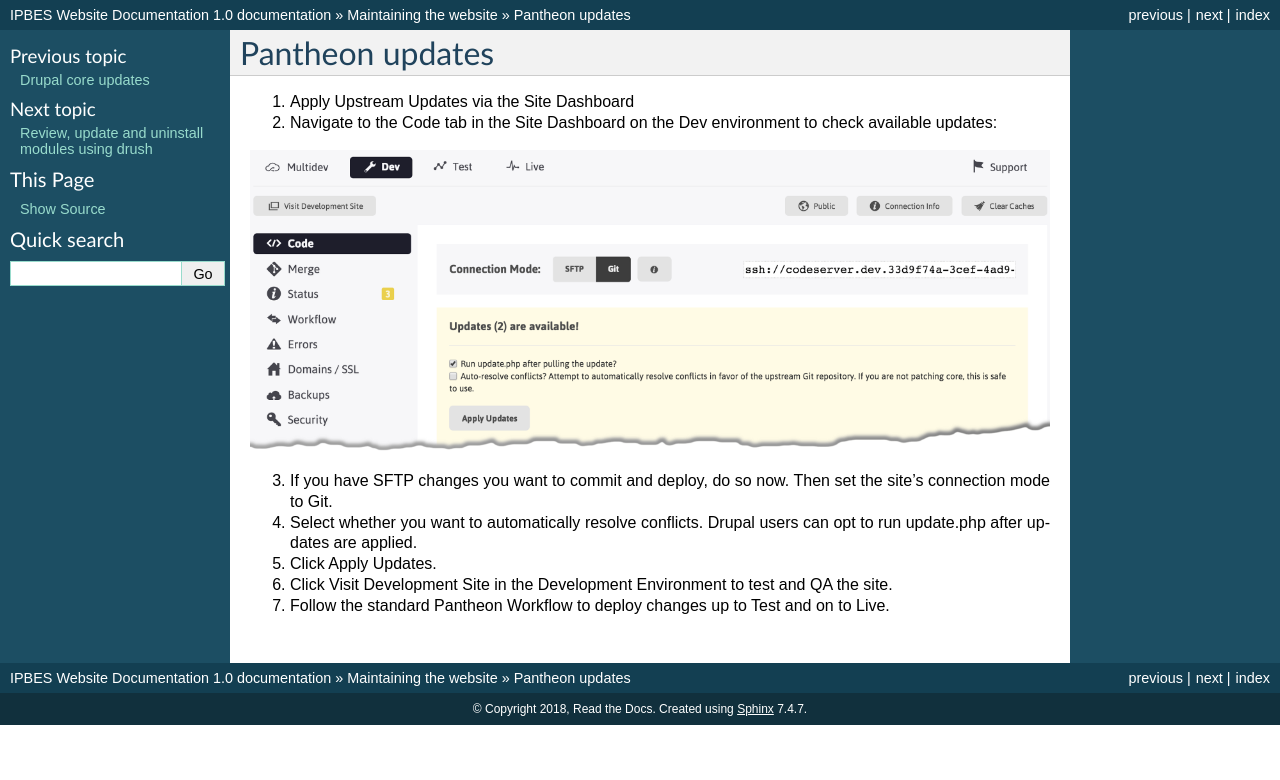
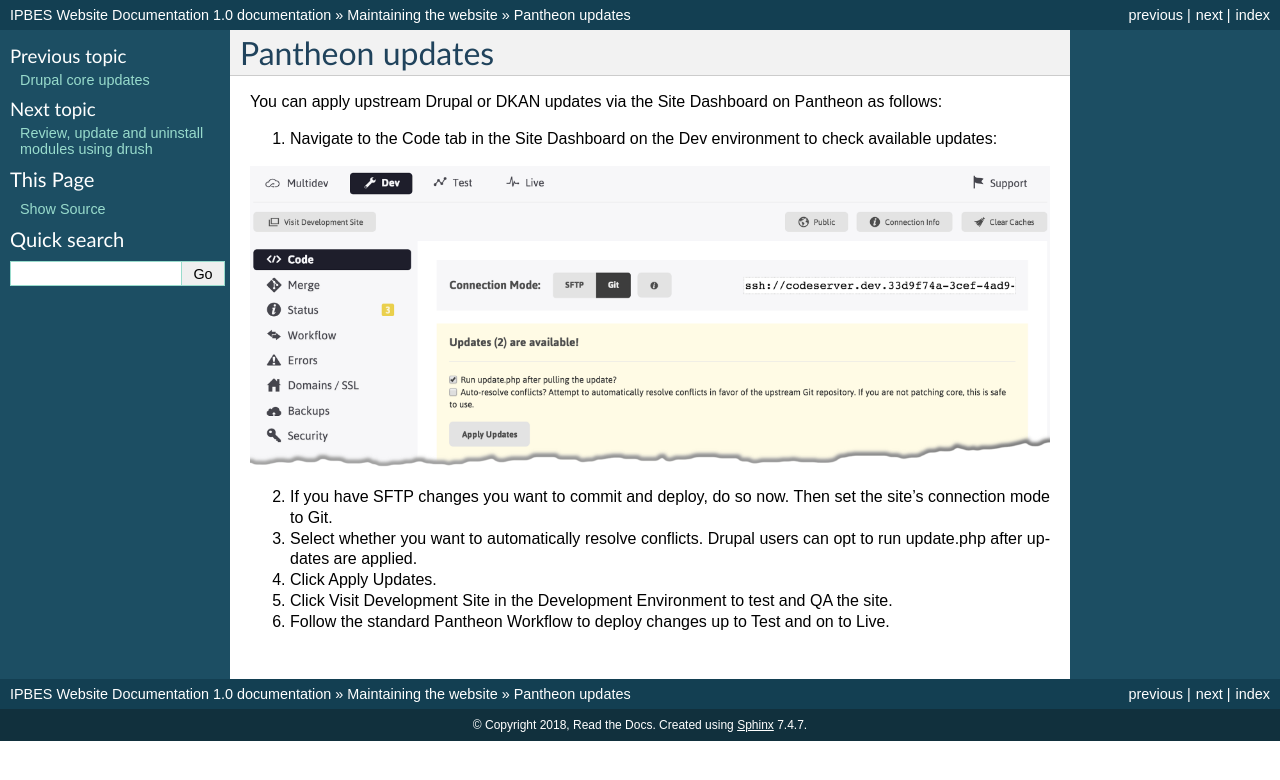
Before and after one commit to ipbes/ipbeswebdocs, a Sphinx documentation site: the page built from docs/maintenance/pantheon.rst, in a window 1280 px wide. Shown: the top 780 px of the page. Built offline with Sphinx 7.4.7, drawn with Linux system fonts in a browser that asks for light colours; pages that are not in the unit, such as notebooks, are missing from menus.

Commit message:
Update pantheon update workflow

```diff
--- a/docs/maintenance/pantheon.rst
+++ b/docs/maintenance/pantheon.rst
@@ -1,14 +1,15 @@
 Pantheon updates
-----------------
+================
 
-1. Apply Upstream Updates via the Site Dashboard
-2. Navigate to the Code tab in the Site Dashboard on the Dev environment to check available updates:
+You can apply upstream Drupal or DKAN updates via the Site Dashboard on Pantheon as follows:
+
+1. Navigate to the Code tab in the Site Dashboard on the Dev environment to check available updates:
 
 .. image:: ../images/updates_apply-pantheon.png
    :alt: Pantheon upstream updates.
 
-3. If you have SFTP changes you want to commit and deploy, do so now. Then set the site's connection mode to Git.
-4. Select whether you want to automatically resolve conflicts. Drupal users can opt to run update.php after updates are applied.
-5. Click Apply Updates.
-6. Click Visit Development Site in the Development Environment to test and QA the site.
-7. Follow the standard Pantheon Workflow to deploy changes up to Test and on to Live.
+2. If you have SFTP changes you want to commit and deploy, do so now. Then set the site's connection mode to Git.
+3. Select whether you want to automatically resolve conflicts. Drupal users can opt to run update.php after updates are applied.
+4. Click Apply Updates.
+5. Click Visit Development Site in the Development Environment to test and QA the site.
+6. Follow the standard Pantheon Workflow to deploy changes up to Test and on to Live.
```
